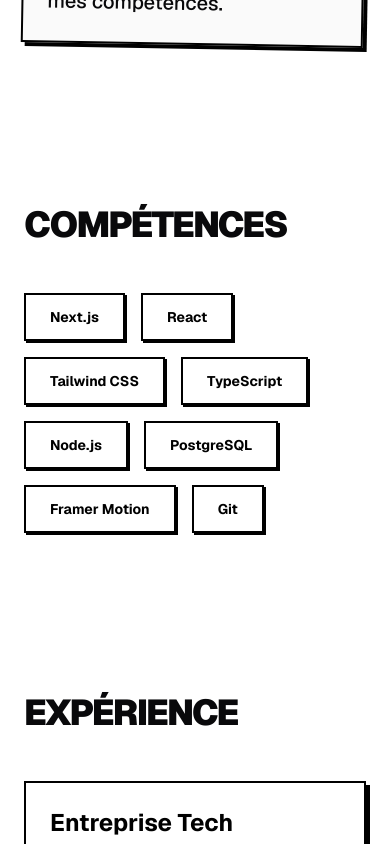
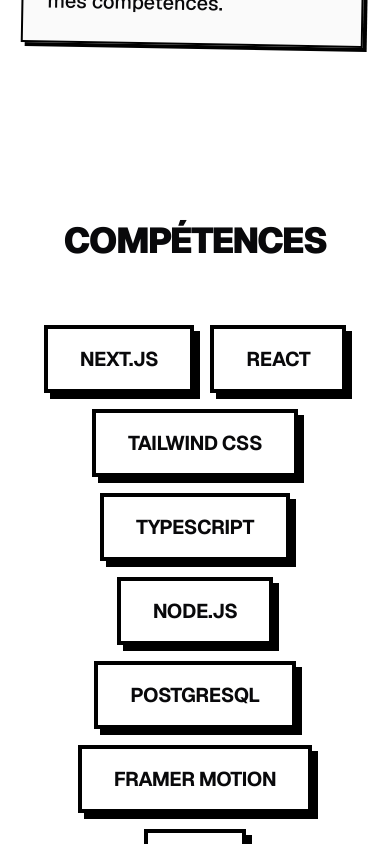
Before and after one commit to UgoRastell/mon-portfolio, a Next.js app: page / in a window 390 px wide. Shown: the part 1380-2224 px from the top of the page. Built offline with nearby package versions, Linux system fonts and the light colour scheme.

Commit message:
feat: Refine Skills component with enhanced animations, improved layout, and responsive design adjustments

```diff
--- a/components/Skills.tsx
+++ b/components/Skills.tsx
@@ -1,6 +1,5 @@
 'use client';
 import { DATA } from "@/data/portfolio";
-import { Badge } from "./ui/Badge";
 import { motion } from "framer-motion";
 
 export default function Skills() {
@@ -9,31 +8,50 @@ export default function Skills() {
         show: {
             opacity: 1,
             transition: {
-                staggerChildren: 0.1
+                staggerChildren: 0.05
             }
         }
     };
 
     const item = {
-        hidden: { opacity: 0, y: 20 },
-        show: { opacity: 1, y: 0 }
+        hidden: { opacity: 0, y: 50, rotate: 10 },
+        show: {
+            opacity: 1,
+            y: 0,
+            rotate: 0,
+            transition: { type: "spring", stiffness: 260, damping: 20 }
+        }
     };
 
     return (
-        <section id="skills" className="py-20">
-            <h2 className="text-4xl md:text-5xl font-black uppercase tracking-tighter mb-12">Compétences</h2>
+        <section id="skills" className="py-24 overflow-hidden">
+            <h2 className="text-4xl md:text-6xl font-black uppercase tracking-tighter mb-16 text-center md:text-left">
+                Compétences
+            </h2>
+
             <motion.div
                 variants={container}
                 initial="hidden"
                 whileInView="show"
                 viewport={{ once: true, margin: "-100px" }}
-                className="flex flex-wrap gap-4"
+                className="flex flex-wrap gap-4 justify-center md:justify-start"
             >
-                {DATA.skills.map((skill) => (
-                    <motion.div key={skill} variants={item}>
-                        <Badge className="text-lg px-6 py-3 hover:bg-black hover:text-white transition-colors cursor-default">
+                {DATA.skills.map((skill, index) => (
+                    <motion.div
+                        key={skill}
+                        variants={item}
+                        whileHover={{
+                            scale: 1.1,
+                            rotate: index % 2 === 0 ? -3 : 3,
+                            backgroundColor: "#000",
+                            color: "#fff",
+                            transition: { duration: 0.2 }
+                        }}
+                        className="cursor-pointer relative group"
+                    >
+                        <div className="relative z-10 border-4 border-black bg-white px-8 py-4 text-xl md:text-2xl font-bold uppercase tracking-tight shadow-[6px_6px_0px_0px_rgba(0,0,0,1)] transition-all group-hover:shadow-[10px_10px_0px_0px_rgba(0,0,0,0.2)]">
                             {skill}
-                        </Badge>
+                        </div>
                     </motion.div>
                 ))}
             </motion.div>
```
